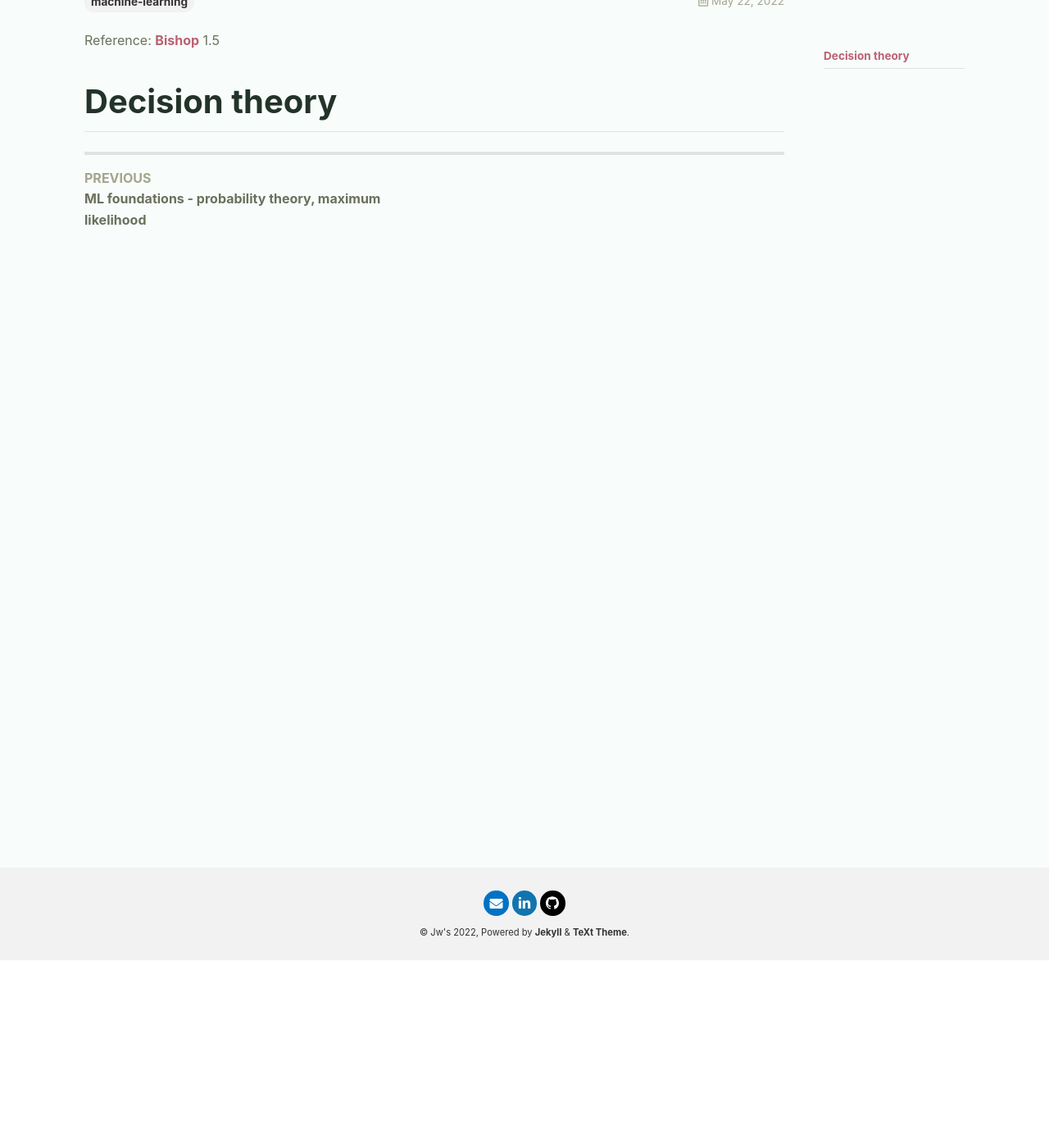
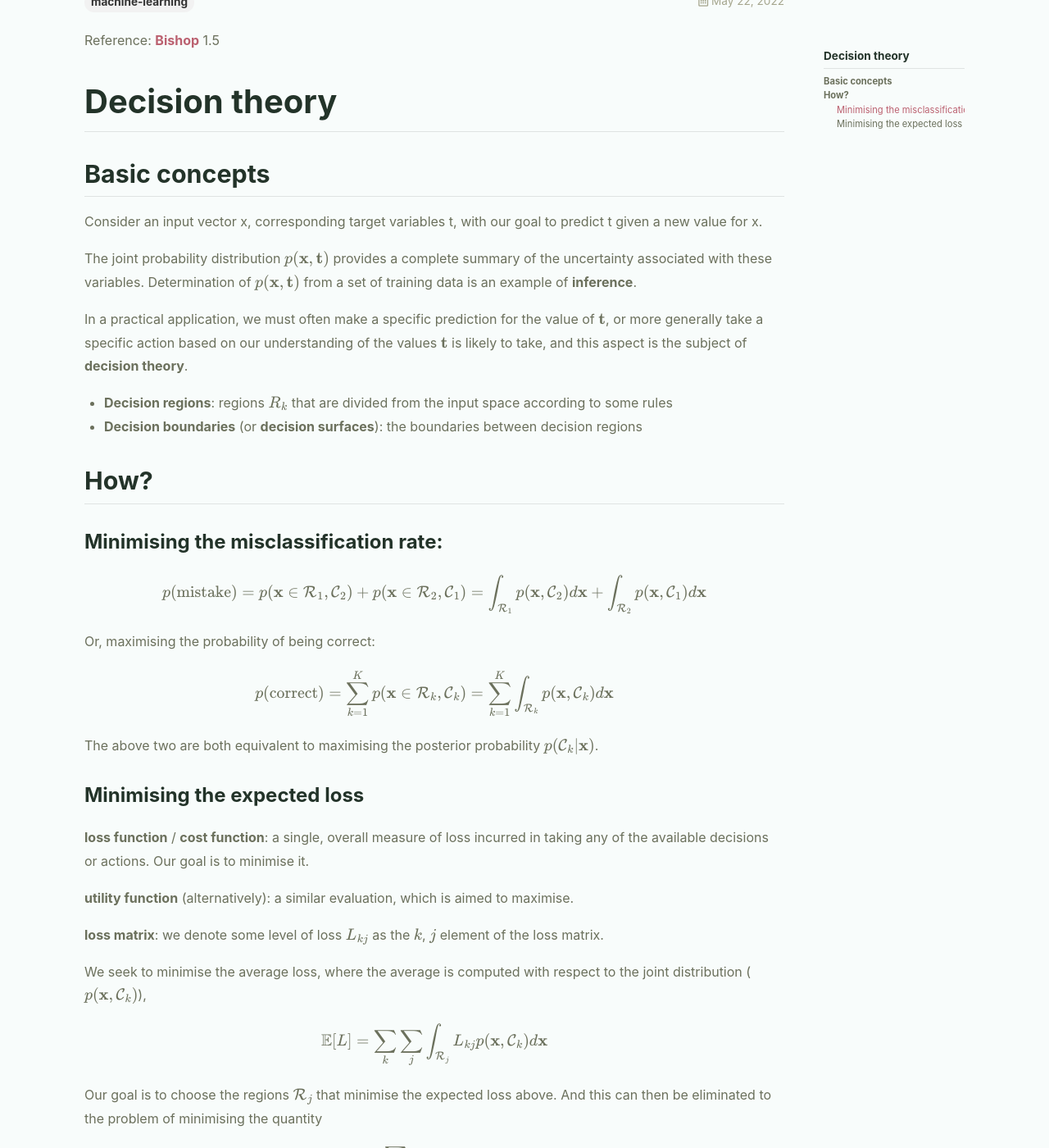
Before and after one commit to jwhhh/jwhhh.github.io, a Jekyll site: the page built from _posts/2022-05-22-bishop-3.md, in a window 1280 px wide and 1400 px high, scrolled down 229 px. Shown: the whole window at 82% size. Built offline with Jekyll 4.4.1, drawn with Linux system fonts in a browser that asks for light colours; nearby versions of some CDN libraries; formulas are drawn with MathJax 3; some of the changed text lies outside the part shown.

Commit message:
decision theory checkpoint

```diff
--- a/_config.yml
+++ b/_config.yml
@@ -46,6 +46,7 @@ author:
   # douban    : # "user_name" the last part of your profile url, e.g. https://www.douban.com/people/user_name
   linkedin  : jwhhh
   github    : jwhhh
+  twitter   : jwhhh_
 
 
 ## => GitHub Repository
--- a/_posts/2022-05-22-bishop-3.md
+++ b/_posts/2022-05-22-bishop-3.md
@@ -7,3 +7,57 @@ layout: article
 Reference: [Bishop](https://www.microsoft.com/en-us/research/people/cmbishop/prml-book/) 1.5
 
 # Decision theory
+
+## Basic concepts
+
+Consider an input vector x, corresponding target variables t, with our goal to predict t given a new value for x.
+
+The joint probability distribution $p(\textbf{x},\textbf{t})$ provides a complete summary
+of the uncertainty associated with these variables. Determination of $p(\textbf{x},\textbf{t})$ from a set of training data is an example of **inference**.
+
+In a practical application, we must often make a specific prediction for the value of $\textbf{t}$, or more generally take a specific action based on our understanding of the values $\textbf{t}$ is likely to take, and this aspect is the subject of **decision theory**.
+
+- **Decision regions**: regions $R_k$ that are divided from the input space according to some rules
+- **Decision boundaries** (or **decision surfaces**): the boundaries between decision regions
+
+## How?
+
+### Minimising the misclassification rate:
+
+$$p(\text{mistake}) = p(\textbf{x}\in \mathcal{R}_1, \mathcal{C}_2) + p(\textbf{x}\in \mathcal{R}_2, \mathcal{C}_1)\\
+=\int_{\mathcal{R}_1} p(\mathbf{x},\mathcal{C}_2)d\mathbf{x} + \int_{\mathcal{R}_2} p(\mathbf{x},\mathcal{C}_1)d\mathbf{x}$$
+
+Or, maximising the probability of being correct:
+
+$$p(\text{correct}) = \sum_{k=1}^K p(\mathbf{x}\in \mathcal{R}_k, \mathcal{C}_k)\\
+= \sum_{k=1}^K \int_{\mathcal{R}_k} p(\mathbf{x},\mathcal{C}_k)d\mathbf{x}$$
+
+The above two are both equivalent to maximising the posterior probability
+$p(\mathcal{C}_k|\mathbf{x})$.
+
+### Minimising the expected loss
+
+**loss function** / **cost function**: a single, overall measure of loss
+incurred in taking any of the available decisions or actions. Our goal is
+to minimise it.
+
+**utility function** (alternatively): a similar evaluation, which is aimed
+to maximise.
+
+**loss matrix**: we denote some level of loss $L_{kj}$ as the $k$, $j$
+element of the loss matrix.
+
+We seek to minimise the average loss, where the average is computed with
+respect to the joint distribution ($p(\textbf{x}, \mathcal{C}_k)$),
+
+$$
+\mathbb{E}[L] = \sum_k \sum_j \int_{\mathcal{R}_j} L_{kj} p(\mathbf{x},\mathcal{C}_k)d\mathbf{x}
+$$
+
+Our goal is to choose the regions $\mathcal{R}_j$ that minimise the expected
+loss above. And this can then be eliminated to the problem of minimising the
+quantity
+
+$$
+\sum_k L_{kj} p(\mathcal{C}_k|\mathbf{x})
+$$
```
